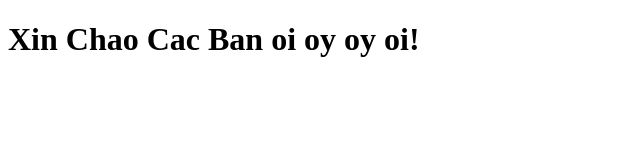
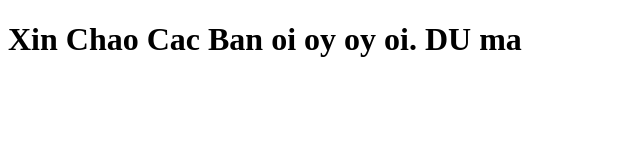
Before and after one commit to Ldiablo1302/Coursera1, a plain HTML site: page site/index.html in a window 1280 px wide. Shown: the whole page, without its empty margins (0-640 px from the left). Drawn offline with Linux system fonts and the light colour scheme.

Commit message:
Small change.

```diff
--- a/site/index.html
+++ b/site/index.html
@@ -4,6 +4,6 @@
 	<title>My new project</title>
 </head>
 <body>
-<h1> Xin Chao Cac Ban oi oy oy oi!</h1>
+<h1> Xin Chao Cac Ban oi oy oy oi. DU ma</h1>
 </body>
 </html>
```
